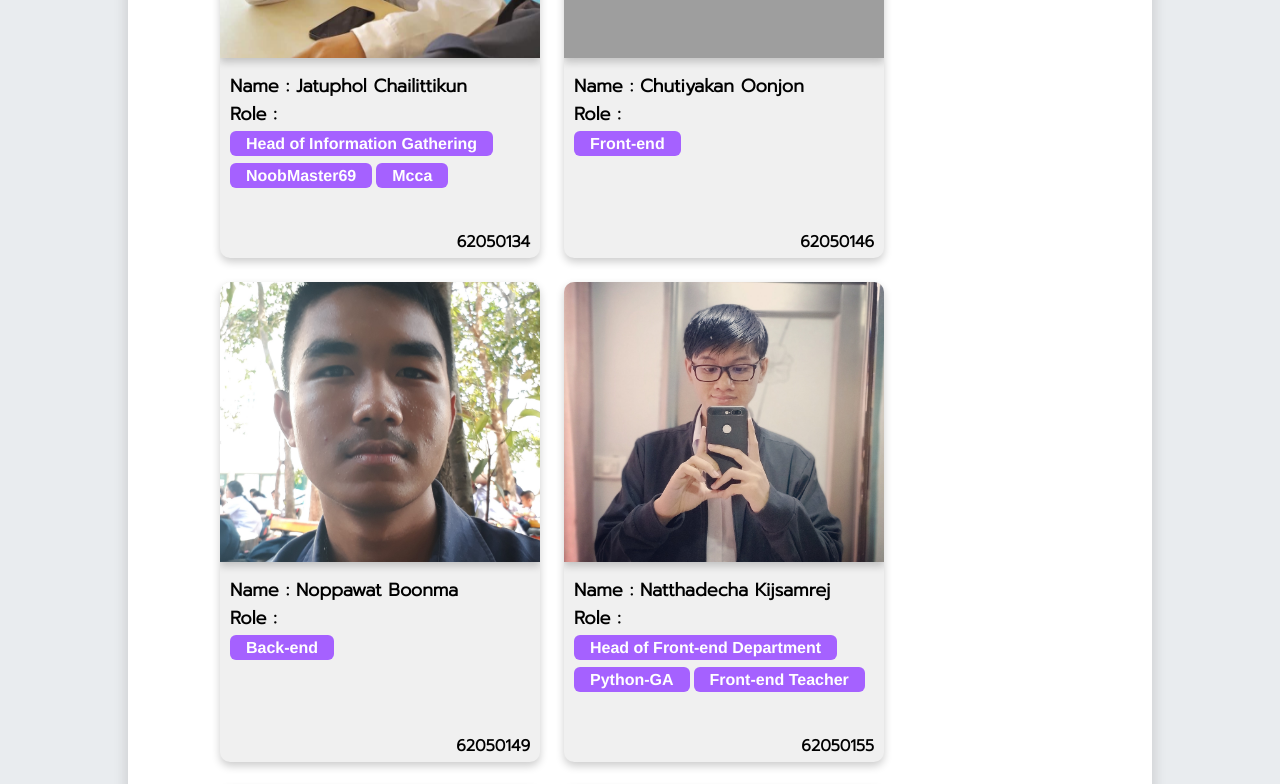
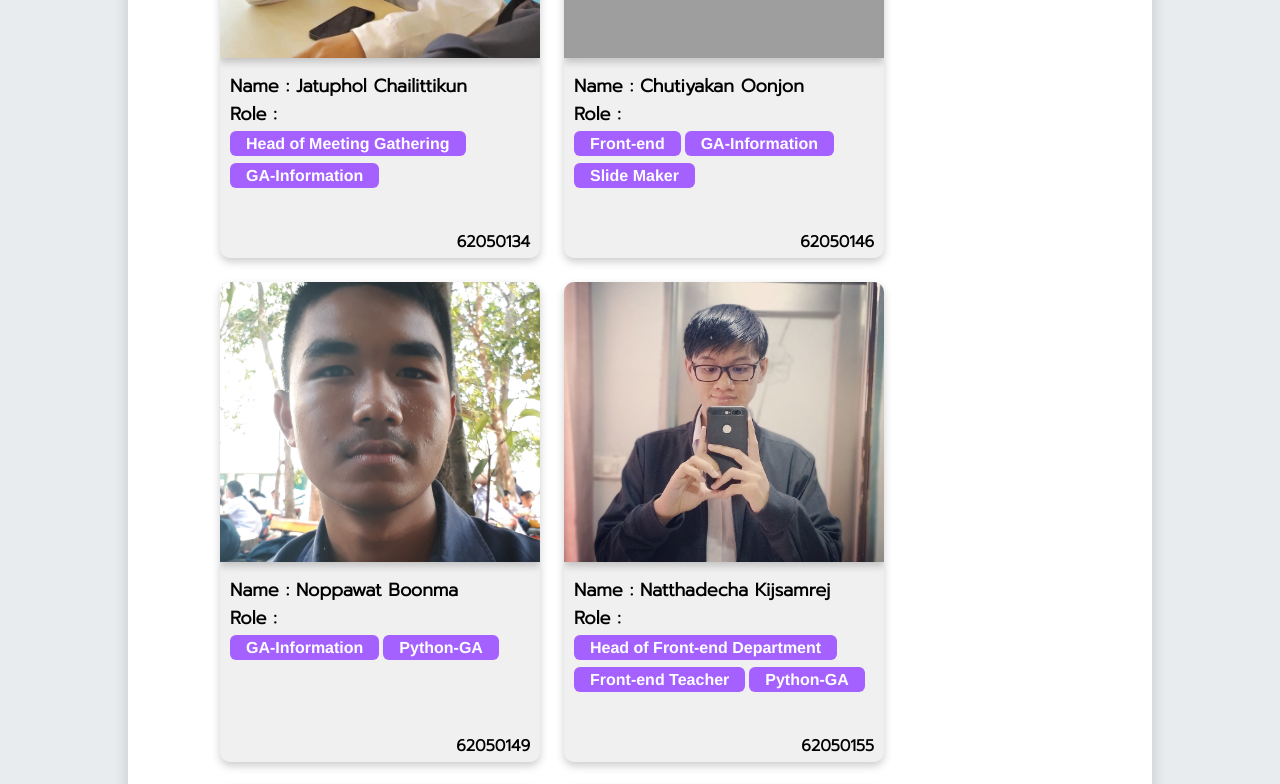
Before and after one commit to if-else-ai/ga-frontend, a React (Create React App) app: page /About in a window 1280 px wide. Shown: the part 1180-1964 px from the top of the page. Built offline with nearby package versions, Linux system fonts and the light colour scheme; grey boxes are pictures that could not be loaded.

Commit message:
🔨 Update Role / fix section global / fix Image bug

```diff
--- a/src/components/About/team-info.js
+++ b/src/components/About/team-info.js
@@ -2,63 +2,66 @@ export const Team = [
 	{
 		id: "62050191",
 		name: "Punnarat Rattanapawan",
-		role: ["Project Manager", "Head of Back-end Department", "Back-end Teacher"],
+		role: [
+			"Project Manager",
+			"Head of Back-end Department",
+			"Back-end Teacher",
+			"Python-GA",
+		],
 		image: "/images/contributor/Punnarat.jpg",
-		isPM: true
+		isPM: true,
 	},
 	{
 		id: "62050133",
 		name: "Kunasin Charusiriwat",
-		role: ["Back-end"],
+		role: ["GA-Information", "Python-GA"],
 		image: "/images/contributor/Kunasin.jpg",
-		isPM: false
+		isPM: false,
 	},
 	{
 		id: "62050134",
 		name: "Jatuphol Chailittikun",
-		role: ["Head of Information Gathering","NoobMaster69", "Mcca"],
+		role: ["Head of Meeting Gathering", "GA-Information"],
 		image: "/images/contributor/Jatuphol.jpg",
-		isPM: false
-
+		isPM: false,
 	},
 	{
 		id: "62050146",
 		name: "Chutiyakan Oonjon",
-		role: ["Front-end"],
+		role: ["Front-end", "GA-Information", "Slide Maker"],
 		image: "/images/contributor/Chutiyakan.jpg",
-		isPM: false
-
+		isPM: false,
 	},
 	{
 		id: "62050149",
 		name: "Noppawat Boonma",
-		role: ["Back-end"],
+		role: ["GA-Information", "Python-GA"],
 		image: "/images/contributor/Noppawat.jpg",
-		isPM: false
-
+		isPM: false,
 	},
 	{
 		id: "62050155",
 		name: "Natthadecha Kijsamrej",
-		role: ["Head of Front-end Department", "Python-GA", "Front-end Teacher"],
+		role: [
+			"Head of Front-end Department",
+			"Front-end Teacher",
+			"Python-GA",
+		],
 		image: "/images/contributor/Natthadecha.jpg",
-		isPM: false
-
+		isPM: false,
 	},
 	{
 		id: "62050163",
 		name: "Thirawat Phongsathatkit",
-		role: ["Head of UX/UI Design Department", "Front-end", "Python-GA"],
+		role: ["Head of UX/UI Design Department", "Front-end", "GA.gif Maker"],
 		image: "/images/contributor/Thirawat.jpg",
-		isPM: false
-
+		isPM: false,
 	},
 	{
 		id: "62050190",
 		name: "Praphat Wachiramateekul",
-		role: ["Back-end"],
+		role: ["Front-end", "GA-Information"],
 		image: "/images/contributor/Praphat.jpg",
-		isPM: false
-	}
-
+		isPM: false,
+	},
 ];
--- a/src/components/HomeBody/HomeBody.css
+++ b/src/components/HomeBody/HomeBody.css
@@ -67,10 +67,10 @@
 .process >h1{
   margin: 2rem auto 1rem auto;
 }
-section{
+.container section{
   margin-bottom: 2rem;
 }
-section > h1{
+.container section > h1{
   font-size: 24px;
   margin-left: 0;
   margin-bottom: 1.5rem;
--- a/src/components/Reproduce/ReproduceBody.css
+++ b/src/components/Reproduce/ReproduceBody.css
@@ -39,9 +39,6 @@
     border: 4px black;
 }
 
-
-
-
 input {
     margin: 0 4px;
 }
--- a/src/components/Reproduce/ReproduceBody.js
+++ b/src/components/Reproduce/ReproduceBody.js
@@ -154,7 +154,7 @@ const ReproduceBody = () => {
 
 	let generatedImage = <p></p>;
 
-	if(finishGenerate){
+	if(finishGenerate || imageArray.length > 0){
 		generatedImage = (
 			<section>
 				<p>Generated Picture</p>
```
